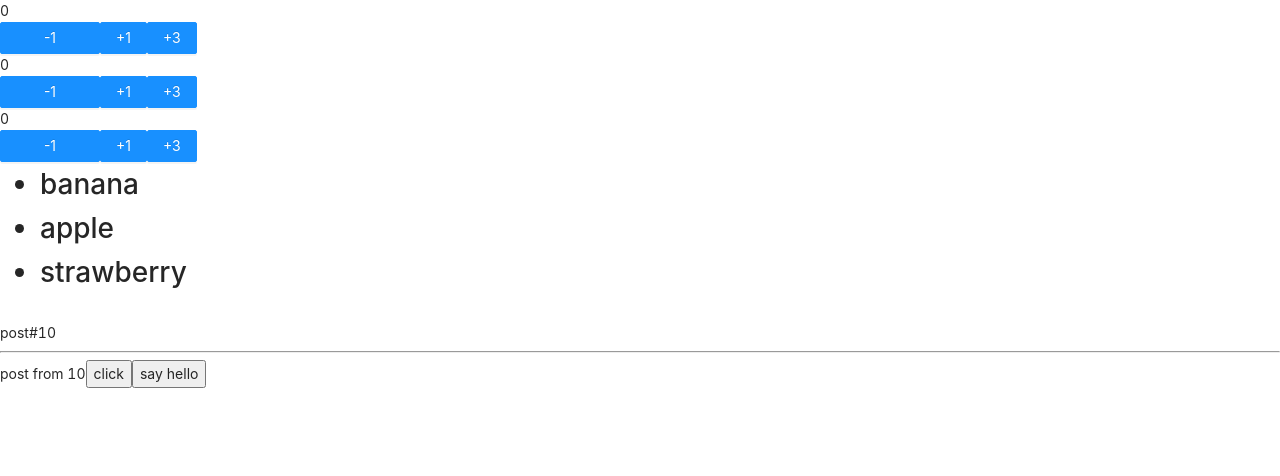
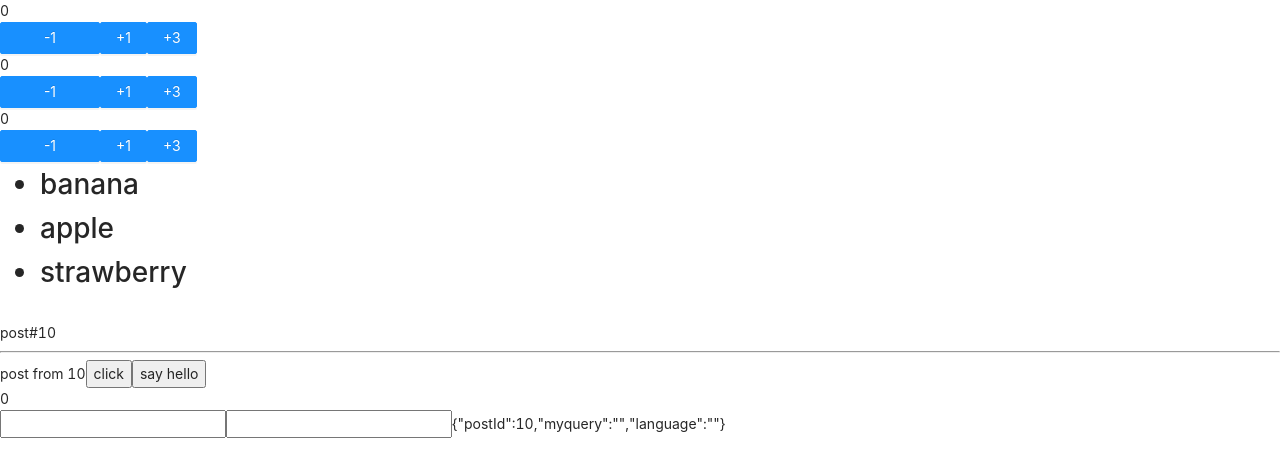
Before and after one commit to mrsimplelife/ReactBasic, a React (Create React App) app in the folder react-frontend/: page / in a window 1280 px wide. Shown: the top 476 px of the page. Built offline with nearby package versions, Linux system fonts and the light colour scheme.

Commit message:
Add event

```diff
--- a/react-frontend/src/App.js
+++ b/react-frontend/src/App.js
@@ -3,6 +3,7 @@ import "App.css";
 import { Component } from "react";
 import PropTypes from "prop-types";
 import ThemedButton from "ThemedButton";
+import Counter2 from "Counter";
 
 const action = {
   init(initialValue) {
@@ -115,11 +116,20 @@ class PostDetail extends Component {
 class App extends Component {
   state = {
     postId: 10,
+    myquery: "",
+    language: "",
+  };
+  onChange = (e) => {
+    const { name, value } = e.target;
+    console.log(value, this);
+    this.setState({
+      [name]: value,
+    });
   };
   render() {
     const fruits = ["banana", "apple", "strawberry"];
     return (
-      <div className="App">
+      <>
         <Counter initialValue={0} />
         <Counter initialValue={0} />
         <Counter initialValue={0} />
@@ -128,7 +138,11 @@ class App extends Component {
         {/* <PostDetail /> */}
         <button onClick={() => this.setState({ postId: 20 })}>click</button>
         <ThemedButton label="say hello" />
-      </div>
+        <Counter2 onClick={() => console.log("click")} />
+        <input name="myquery" onChange={this.onChange} />
+        <input name="language" onChange={this.onChange} />
+        {JSON.stringify(this.state)}
+      </>
     );
   }
 }
--- /dev/null
+++ b/react-frontend/src/Counter.js
@@ -0,0 +1,20 @@
+import PropTypes from "prop-types";
+import { Component } from "react";
+
+class Counter extends Component {
+  static defaultProps = {};
+
+  static propTypes = {
+    onClick: PropTypes.func.isRequired,
+  };
+
+  state = {
+    value: 0,
+  };
+  render() {
+    const { value } = this.state;
+    return <div onClick={this.props.onClick}>{value}</div>;
+  }
+}
+
+export default Counter;
```
